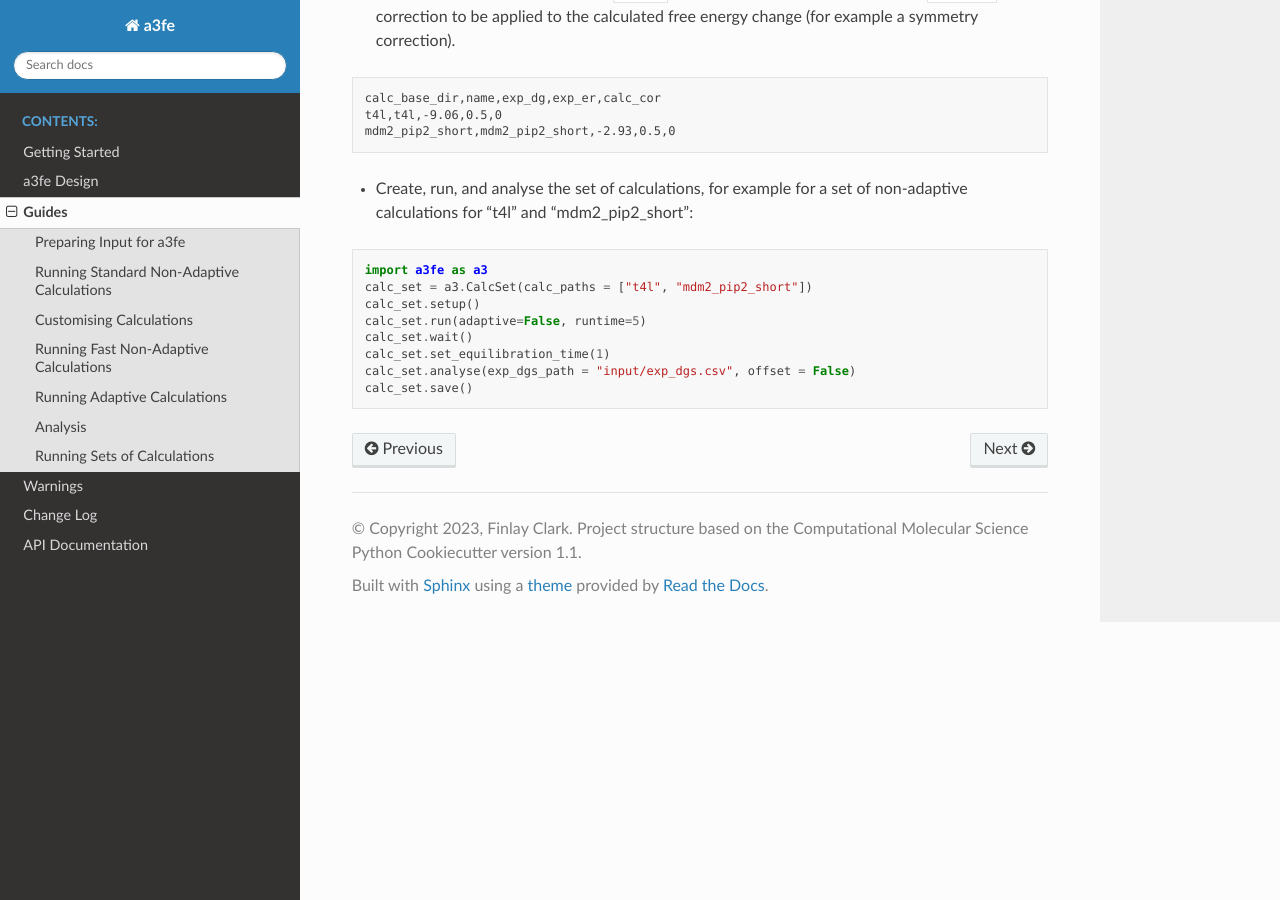
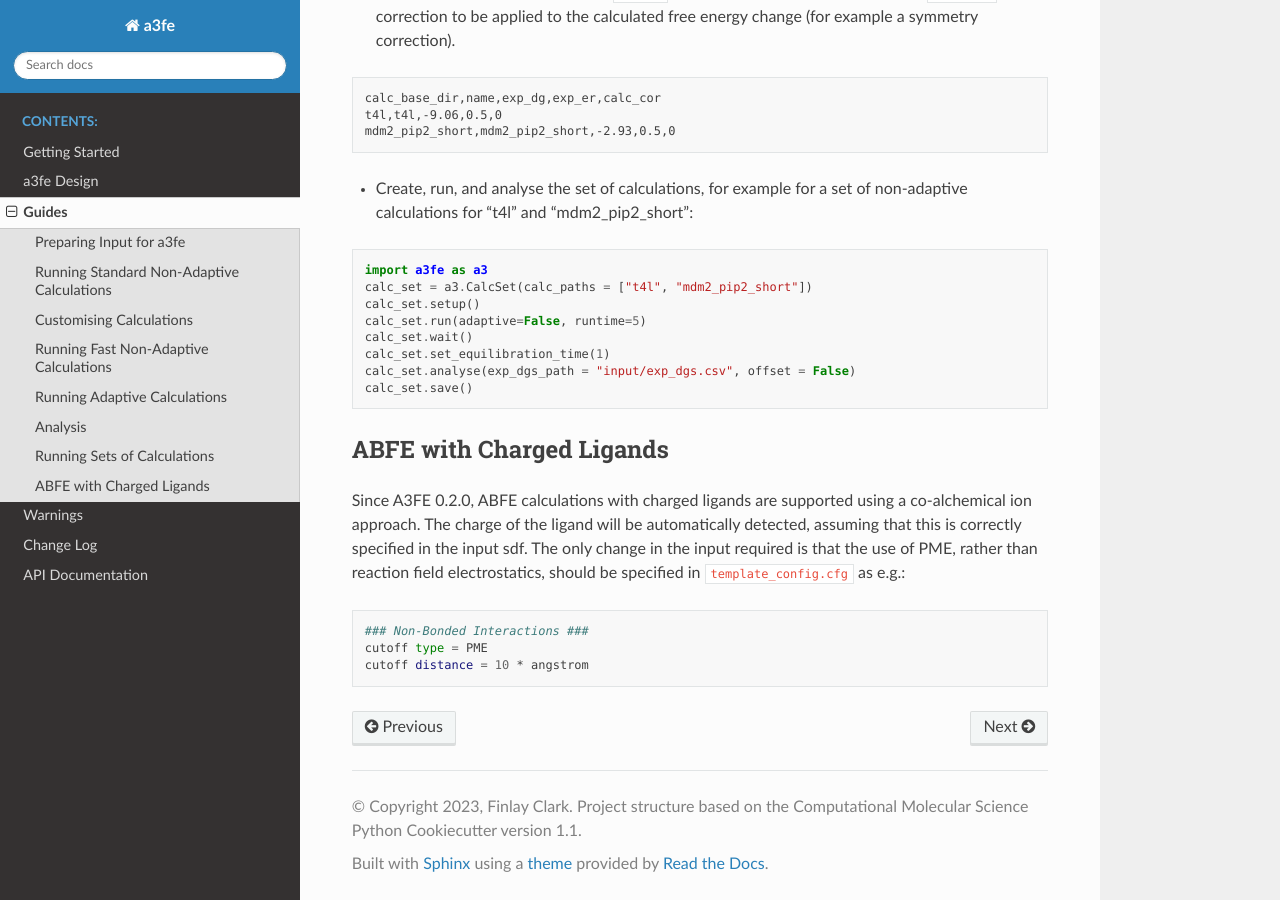
Before and after one commit to michellab/a3fe, a Sphinx documentation site: the page built from docs/guides.rst, in a window 1280 px wide and 900 px high, scrolled down 5644 px. Built offline with Sphinx 7.4.7 and the Read the Docs theme 3.1.0, drawn with Linux system fonts in a browser that asks for light colours.

Commit message:
Add docs discussing charge-changing perturbations

```diff
--- a/docs/guides.rst
+++ b/docs/guides.rst
@@ -260,3 +260,14 @@ You can run sets of calculations using the :class:`a3fe.run.CalcSet` class. To d
     calc_set.set_equilibration_time(1)
     calc_set.analyse(exp_dgs_path = "input/exp_dgs.csv", offset = False)
     calc_set.save()
+
+ABFE with Charged Ligands
+*************************
+
+Since A3FE 0.2.0, ABFE calculations with charged ligands are supported using a co-alchemical ion approach. The charge of the ligand will be automatically detected, assuming that this is correctly specified in the input sdf. The only change in the input required is that the use of PME, rather than reaction field electrostatics, should be specified in ``template_config.cfg`` as e.g.:
+
+.. code-block:: bash
+
+    ### Non-Bonded Interactions ###
+    cutoff type = PME
+    cutoff distance = 10 * angstrom
--- a/docs/warnings.rst
+++ b/docs/warnings.rst
@@ -1,4 +1,4 @@
 Warnings
 ========
 
- - We do no recommend running ABFE calculations with membrane proteins using the current version of ``a3fe``. This is because SOMD (Sire/ OpenMM Molecular Dynamics, part of Sire) is used for the free energy calculations (after setup with GROMACS), and currently SOMD doesn't support PME and uses an isotropic barostat. We plan to implement support for ABFE with GROMACS in the future.
+ - We do no recommend running ABFE calculations with membrane proteins using the current version of ``a3fe``. This is because SOMD (Sire/ OpenMM Molecular Dynamics, part of Sire) is used for the free energy calculations (after setup with GROMACS), and currently SOMD uses an isotropic barostat. We plan to implement support for ABFE with GROMACS in the future.
```
